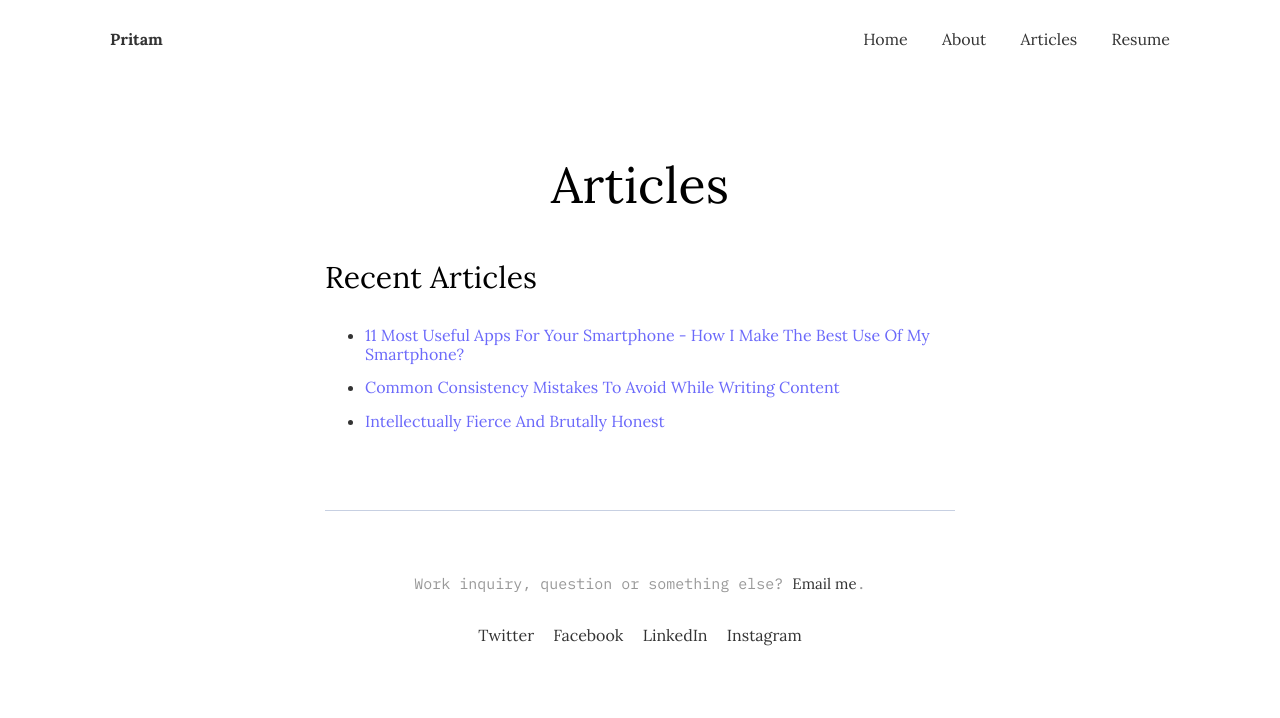
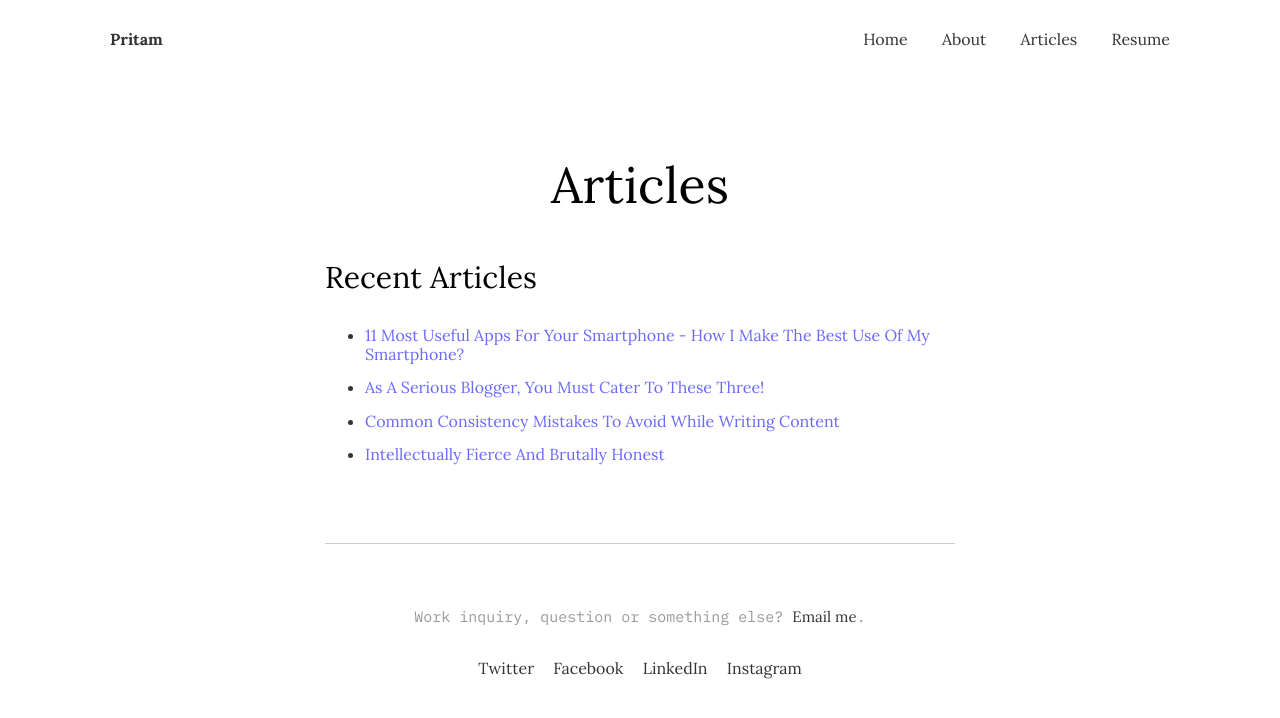
Before and after one commit to argumentativeyouth/pritams-portfolio, a Jekyll site: the page built from _pages/articles.md, in a window 1280 px wide. Shown: the top 718 px of the page. Built offline with Jekyll 4.4.1, drawn with Linux system fonts in a browser that asks for light colours.

Commit message:
Update articles.md

```diff
--- a/_pages/articles.md
+++ b/_pages/articles.md
@@ -6,5 +6,6 @@ image:
 ---
 ## Recent Articles
 * [11 Most Useful Apps For Your Smartphone - How I Make The Best Use Of My Smartphone?](https://pritam.io/most-useful-apps-for-your-smartphone/)
+* [As A Serious Blogger, You Must Cater To These Three!](https://pritam.io/as-a-serious-blogger-you-must-cater-to-these-three)
 * [Common Consistency Mistakes To Avoid While Writing Content](https://pritam.io/common-consistency-mistakes/)
 * [Intellectually Fierce And Brutally Honest](https://pritam.io/intellectually-fierce-and-brutally-honest/)
```
